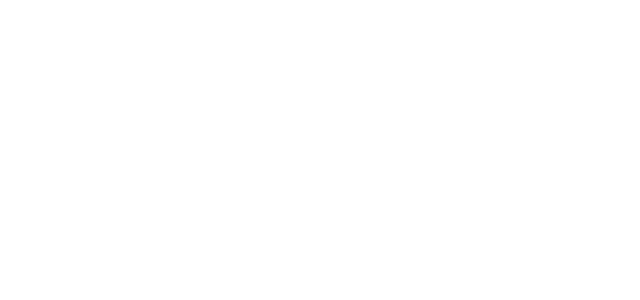
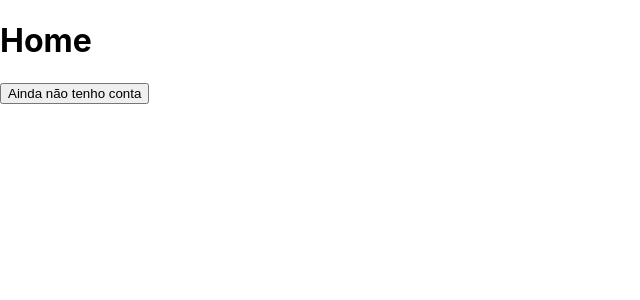
Before and after one commit to tryber/sd-03-trybeer-3, a React (Create React App) app in the folder front-end/: page / in a window 1280 px wide. Shown: the top 300 px of the page, without its empty margins (0-640 px from the left). Built offline with nearby package versions, Linux system fonts and the light colour scheme.

Commit message:
connection

```diff
--- a/front-end/src/App.js
+++ b/front-end/src/App.js
@@ -3,11 +3,13 @@
 import './App.css';
 import Login from './pages/Login';
 import Register from './pages/Register';
+import Home from './pages/Home';
 
 function App() {
   return (
     <Router>
       <Switch>
+        <Route exact path="/" component={ Home } />
         <Route exact path="/login" component={ Login } />
         <Route exact path="/register" component={ Register } />
       </Switch>
--- /dev/null
+++ b/front-end/src/pages/Home.jsx
@@ -0,0 +1,28 @@
+import React from 'react';
+import { useHistory } from 'react-router-dom';
+
+const registerButton = (history) => (
+  <div>
+    <button
+      type="button"
+      className="no-account-btn"
+      data-testid="no-account-btn"
+      onClick={() => history.push('/register')}
+    >
+      Ainda não tenho conta
+    </button>
+  </div>
+);
+
+function Home() {
+  const history = useHistory();
+
+  return (
+    <div>
+      <h1>Home</h1>
+      {registerButton(history)}
+    </div>
+  );
+}
+
+export default Home;
--- a/front-end/src/pages/Login.jsx
+++ b/front-end/src/pages/Login.jsx
@@ -25,7 +25,7 @@
   return (
     <div>
       <label htmlFor="password">
-        Senha
+        Password
         <input
           type="password"
           data-testid="password-input"
@@ -62,7 +62,7 @@
       data-testid="no-account-btn"
       onClick={() => history.push('/register')}
     >
-      Ainda nao tenho conta
+      Ainda não tenho conta
     </button>
   </div>
 );
@@ -78,7 +78,7 @@
       return alert(logedUser.err);
     }
     if (logedUser.data.role === 'administrator') {
-      return history.push('/admin/profile')
+      return history.push('/admin/orders')
     }
     history.push('/products');
   };
--- a/front-end/src/pages/Register.jsx
+++ b/front-end/src/pages/Register.jsx
@@ -106,7 +106,7 @@
       return alert(newUser.err);
     }
     if (role === 'administrator') {
-      return history.push('/admin/profile')
+      return history.push('/admin/orders')
     }
     history.push('/products');
   };
```
